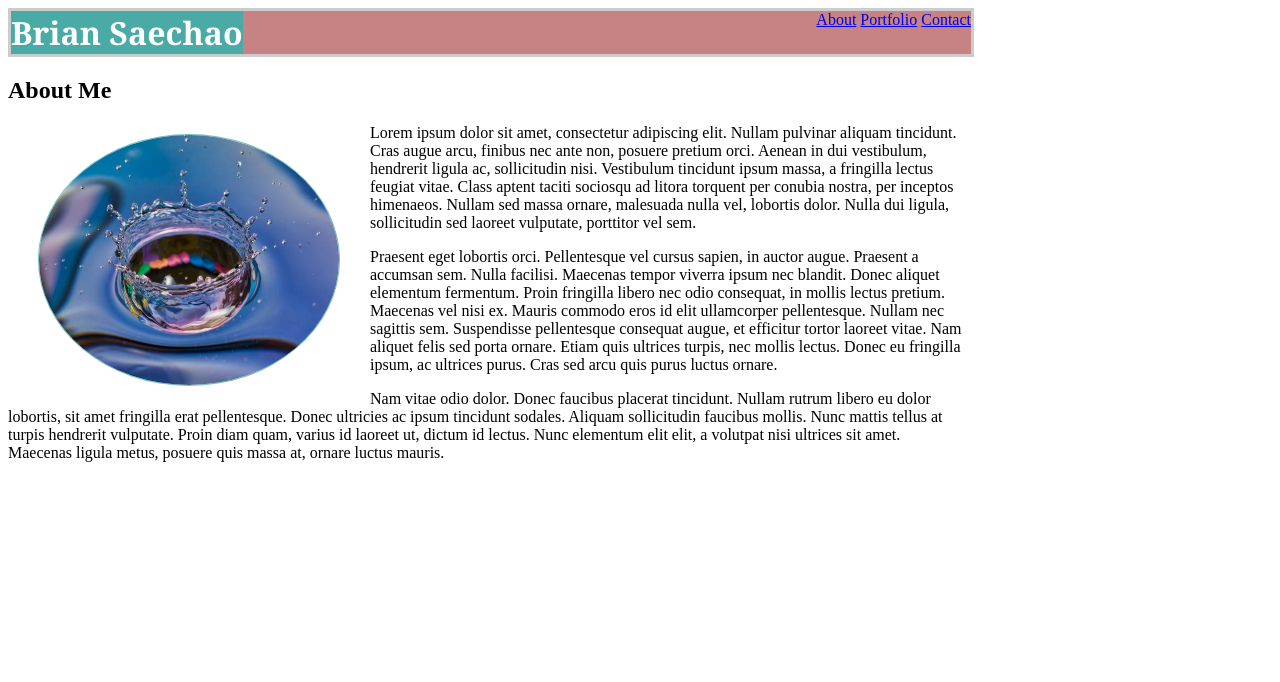
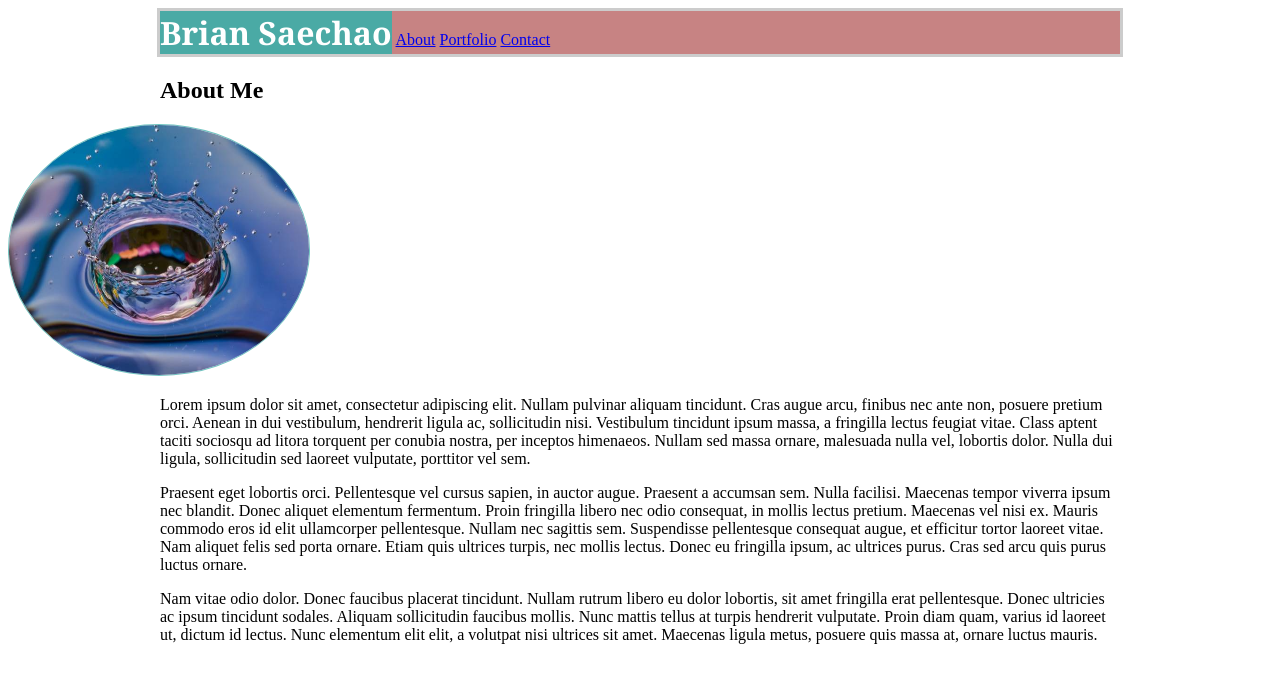
Before and after one commit to bksaechao/Basic-Portfolio, a plain HTML site: page index.html in a window 1280 px wide. Drawn offline with Linux system fonts and the light colour scheme.

Commit message:
adjusted margins and max-widths of h2 tag and paragraphs

```diff
--- a/assets/css/style.css
+++ b/assets/css/style.css
@@ -2,6 +2,8 @@ header {
     border: solid #cccccc;
     background-color: #c78383;
     max-width: 960px;
+    margin-left: auto;
+    margin-right: auto;
 }
 
 h1 {
@@ -12,21 +14,23 @@ h1 {
 }
 
 h2 {
+    margin-left: auto;
+    margin-right: auto;
+    max-width: 960px;
 }
 
 .nav {
     display: inline;
-    float: right;
 }
 
 p {
     max-width: 960px;
     overflow: visible;
+    margin-left: auto;
+    margin-right: auto;
 }
 
 #raindrop {
     border: 1px groove #71c5c1;
     border-radius: 50%;
-    float: left;
-    margin: 10px 30px 10px;
 }
```
